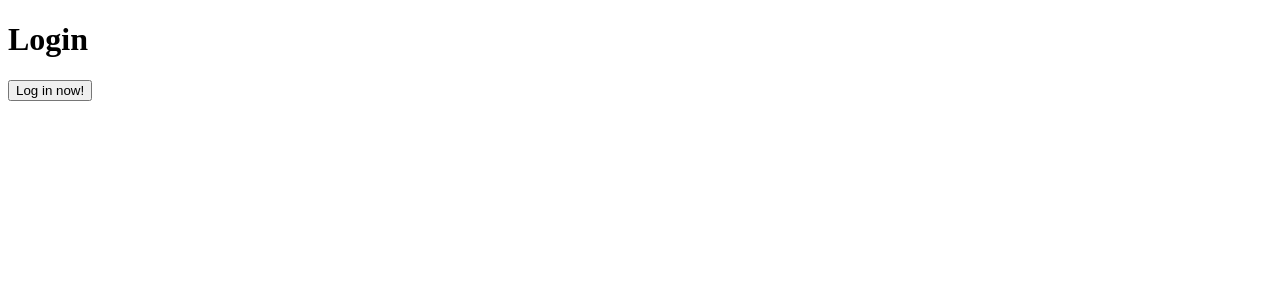
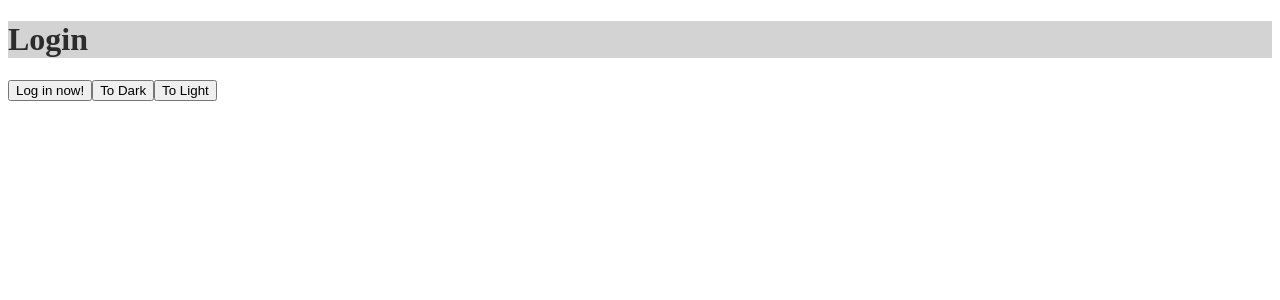
Before and after one commit to drasla/instaclone-web, a React (Create React App) app: page / in a window 1280 px wide. Shown: the top 300 px of the page. Built offline with nearby package versions, Linux system fonts and the light colour scheme.

Commit message:
# 8.8 Themes on Styled Components

```diff
--- a/src/App.js
+++ b/src/App.js
@@ -4,24 +4,38 @@
 import Login from "./screens/Login";
 import NotFound from "./screens/NotFound";
 import {useReactiveVar} from "@apollo/client";
-import {isLoggedInVar} from "./apollo";
+import {darkModeVar, isLoggedInVar} from "./apollo";
+import {ThemeProvider} from "styled-components";
+
+const lightTheme = {
+    fontColor: "#2c2c2c",
+    bgColor: "lightgray",
+};
+
+const darkTheme = {
+    fontColor: "lightgray",
+    bgColor: "#2c2c2c",
+};
 
 function App() {
     const isLoggedIn = useReactiveVar(isLoggedInVar);
+    const darkMode = useReactiveVar(darkModeVar);
 
     return (
+        <ThemeProvider theme={darkMode ? darkTheme : lightTheme}>
             <div className="App">
                 <Router>
                     <Switch>
                         <Route path="/" exact>
-                        {isLoggedIn ? <Home /> : <Login />}
+                            {isLoggedIn ? <Home/> : <Login/>}
                         </Route>
                         <Route>
-                        <NotFound />
+                            <NotFound/>
                         </Route>
                     </Switch>
                 </Router>
             </div>
+        </ThemeProvider>
     );
 }
 
--- a/src/apollo.js
+++ b/src/apollo.js
@@ -1,3 +1,4 @@
 import {makeVar} from "@apollo/client";
 
 export const isLoggedInVar = makeVar(false);
+export const darkModeVar = makeVar(false);
--- a/src/screens/Login.js
+++ b/src/screens/Login.js
@@ -1,10 +1,18 @@
-import {isLoggedInVar} from "../apollo";
+import {darkModeVar, isLoggedInVar} from "../apollo";
+import styled from "styled-components";
+
+const Title = styled.h1`
+  color: ${(props) => props.theme.fontColor};
+  background-color: ${(props) => props.theme.bgColor};
+`;
 
 const Login = () => {
     return (
         <>
-            <h1>Login</h1>
+            <Title>Login</Title>
             <button onClick={() => isLoggedInVar(true)}>Log in now!</button>
+            <button onClick={() => darkModeVar(true)}>To Dark</button>
+            <button onClick={() => darkModeVar(false)}>To Light</button>
         </>
     );
 
```
Lines whose indentation alone changed are shown as unchanged.
